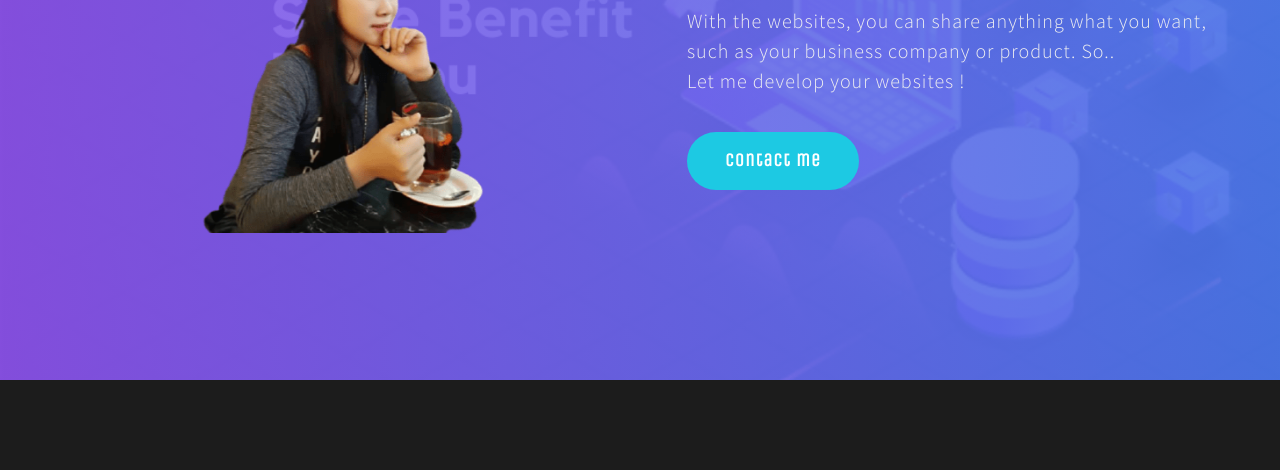
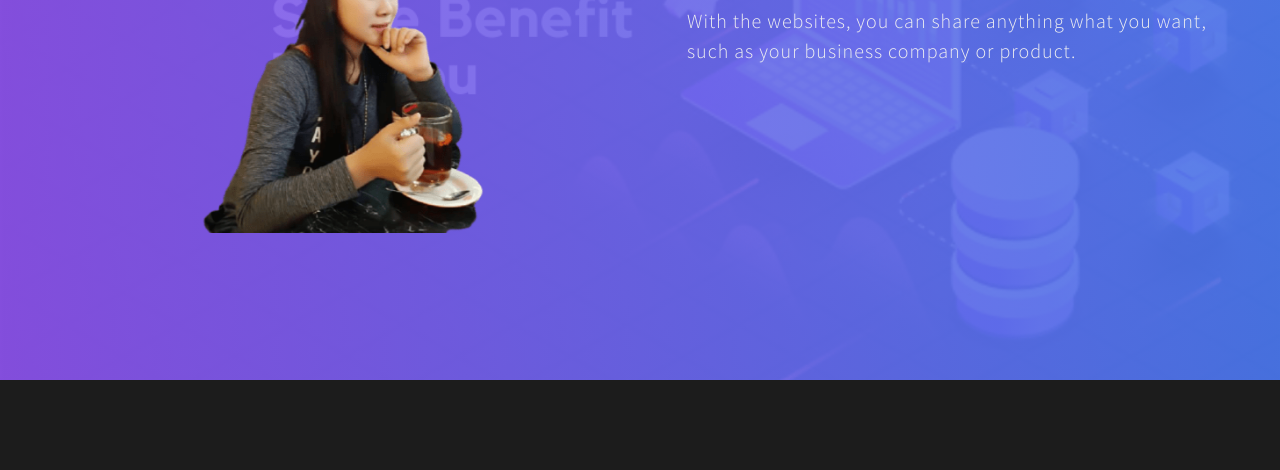
Before and after one commit to diannayanuaresta/diannayanuaresta.github.io, a plain HTML site: page index.html in a window 1280 px wide. Shown: the part 330-800 px from the top of the page. Drawn offline with nearby package versions, Linux system fonts and the light colour scheme.

Commit message:
delete contact me

```diff
--- a/index.html
+++ b/index.html
@@ -88,8 +88,7 @@ http://www.templatemo.com/tm-492-app-starter
                 <div class="col-md-6 col-sm-7 col-xs-12">
                     <div class="home-thumb">
                         <h1 class="wow fadeInUp" data-wow-delay="0.6s">Hi.. I'm Dianna</h1>
-                        <p class="wow fadeInUp" data-wow-delay="0.8s">With the websites, you can share anything what you want, such as your business company or product. So.. <br> Let me develop your websites !</p>
-                        <a href="#pricing" class="wow fadeInUp section-btn btn btn-success smoothScroll" data-wow-delay="1s">Contact me</a>
+                        <p class="wow fadeInUp" data-wow-delay="0.8s">With the websites, you can share anything what you want, such as your business company or product.</p>
                     </div>
                 </div>
 
```
